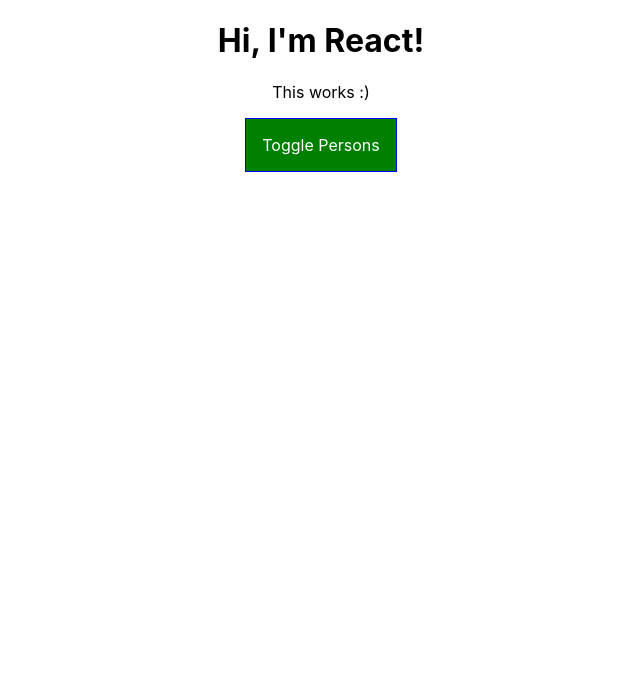
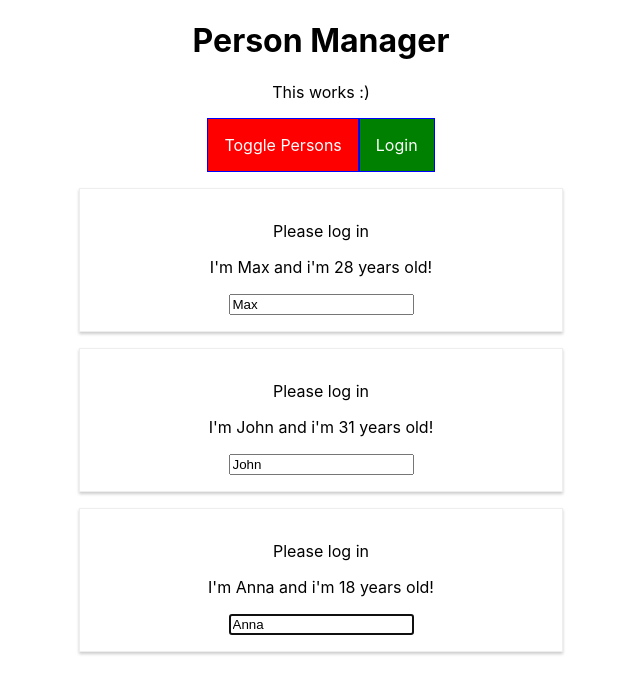
Before and after one commit to romiki44/ReactJS2, a React (Create React App) app: page / in a window 1280 px wide. Shown: the top 694 px of the page, without its empty margins (319-959 px from the left). Built offline with nearby package versions, Linux system fonts and the light colour scheme.

Commit message:
section07  done

```diff
--- a/package.json
+++ b/package.json
@@ -3,6 +3,7 @@
   "version": "0.1.0",
   "private": true,
   "dependencies": {
+    "prop-types": "^15.7.2",
     "radium": "^0.25.2",
     "react": "^16.8.6",
     "react-dom": "^16.8.6",
--- a/src/components/Cockpit/Cockpit.js
+++ b/src/components/Cockpit/Cockpit.js
@@ -1,7 +1,20 @@
-import React from 'react';
+import React, {useEffect, useRef, useContext} from 'react';
 import classes from './Cockpit.module.css';
+import AuthContext from '../../context/auth-context';
 
-const cockpit = (props) => {
+const Cockpit = (props) => {
+  const toggleBtnRef=useRef(null);
+  const authContext=useContext(AuthContext);
+
+  console.log(authContext.authenticated);
+
+  useEffect(()=>{
+    //console.log('Cockpit.js useEffect');
+
+    //po componenetDidMount sa aktivuje click-event
+    toggleBtnRef.current.click();
+  }, []);
+
   const assignedClasses = [];
   let btnClass='';
   if(props.showPersons) {
@@ -17,15 +30,17 @@
 
   return (
     <div className={classes.Cockpit}>
-      <h1>Hi, I'm React!</h1>
+      <h1>{props.title}</h1>
       <p className={assignedClasses.join(' ')}>This works :)</p>
       <button
+        ref={toggleBtnRef}
         className={btnClass}
         onClick={props.clicked}>
         Toggle Persons
       </button>
+      <button onClick={authContext.login}>Login</button>
     </div>
   );
 }
 
-export default cockpit;
+export default Cockpit;
--- a/src/components/Persons/Person/Person.js
+++ b/src/components/Persons/Person/Person.js
@@ -1,14 +1,58 @@
-import React from 'react';
-import classes from  './Person.module.css';
+import React, { Component } from 'react';
+import classes from './Person.module.css';
+import Aux from '../../../hoc/Auxilarity';
+import withClasses from '../../../hoc/withClasses';
+import PropTypes from 'prop-types';
+import AuthContext from '../../../context/auth-context';
 
-const person = (props) => {
-  return (
-    <div className={classes.Person}>
-      <p onClick={props.click}> I'm {props.name} and i'm {props.age} years old!</p>
-      <p>{props.children}</p>
-      <input type="text" onChange={props.changed} value={props.name}/>
-    </div>
-  )
+class Person extends Component {
+  constructor() {
+    super();
+    //this.inputElement=React.createRef()
+    this.inputElementRef=React.createRef();
+  }
+
+  // len v class-componentoch
+  static contextType=AuthContext;
+
+  componentDidMount() {
+    //klasicky javascript - vzdy len prvy
+    //document.querySelector('input').focus();
+
+    //len pre class component...posledny element
+    //this.inputElement.focus();
+
+    //novsi sposob
+    this.inputElementRef.current.focus();
+
+    console.log(this.context.authenticated);
+  }
+
+  render() {
+    //console.log('Person.js render');
+    return (
+      <Aux>
+        {this.context.authenticated ? <p>Authenticated!</p> : <p>Please log in</p>}
+        <p onClick={this.props.click}> I'm {this.props.name} and i'm {this.props.age} years old!</p>
+        <p>{this.props.children}</p>
+        <input
+          //ref={(inputEl)=>{this.inputElement = inputEl}}
+          ref={this.inputElementRef} //novsi sposob
+          type="text"
+          onChange={this.props.changed}
+          value={this.props.name} />
+      </Aux>
+    )
+  }
 }
 
-export default person;
+// definicia povolenych props a typov props
+// pokial nesedia, vyhodi chybovu hlasku - len v developer mode
+Person.propTypes={
+  click: PropTypes.func,
+  name: PropTypes.string,
+  age: PropTypes.number,
+  changed: PropTypes.func
+};
+
+export default withClasses(Person, classes.Person);
--- a/src/components/Persons/Persons.js
+++ b/src/components/Persons/Persons.js
@@ -1,14 +1,18 @@
 import React from 'react';
 import Person from './Person/Person';
 
-const persons=(props)=>props.persons.map((person, index) => {
-    return <Person
+const Persons = (props) => {
+  //console.log('Persons.js render');
+  return props.persons.map((person, index) => {
+      return <Person
         click={() => props.clicked(index)}
         changed={(event) => props.changed(event, person.id)}
         name={person.name}
         age={person.age}
         key={person.id}
       />
-});
+    })
 
-export default persons;
+};
+
+export default Persons;
--- a/src/containers/App.js
+++ b/src/containers/App.js
@@ -3,8 +3,15 @@
 import classes from './App.module.css';
 import Persons from '../components/Persons/Persons';
 import Cockpit from '../components/Cockpit/Cockpit';
+import WithClass from '../hoc/WithClass';
+import AuthContext from '../context/auth-context';
 
 class App extends Component {
+  // constructor(props) {
+  //   super(props);
+  //   console.log('App.js constructor');
+  // }
+
   state = {
     persons: [
       { id: 'asde1', name: 'Max', age: 28 },
@@ -12,7 +19,18 @@
       { id: 'asdf7', name: 'Anna', age: 18 }
     ],
     otherState: 'some value',
-    showPersons: false
+    showPersons: false,
+    counter: 0,
+    authenticated: false
+  }
+
+  static getDerivedStateFromProps(props, state) {
+    //console.log('App.js getDerivedStateFromProps', props);
+    return state;
+  }
+
+  componentDidMount() {
+    //console.log('App.js componentDidMount');
   }
 
   nameChangeHandler = (event, id) => {
@@ -30,7 +48,12 @@
     const persons = [...this.state.persons];
     persons[personIndex] = person;
 
-    this.setState({ persons: persons })
+    this.setState((prevState, props) => {
+      return {
+        persons: persons,
+        counter: prevState.counter + 1  //korekny counter, nikdy nie priamo!!
+      };
+    });
   }
 
   deletePersonHandler = (index) => {
@@ -46,24 +69,37 @@
     this.setState({ showPersons: !doesShow })
   }
 
+  loginHandler = () => {
+    //len priklad
+    this.setState({ authenticated: true })
+  }
+
   render() {
+    //console.log('App.js render');
     let persons = null;
 
     if (this.state.showPersons) {
       persons = <Persons
-            persons={this.state.persons}
-            clicked={this.deletePersonHandler}
-            changed={this.nameChangeHandler} />;
+        persons={this.state.persons}
+        clicked={this.deletePersonHandler}
+        changed={this.nameChangeHandler}
+        isAuthenticated={this.state.authenticated} />;
     }
 
     return (
-        <div className={classes.App}>
+      <WithClass classes={classes.App}>
+        <AuthContext.Provider value={{
+          authenticated: this.state.authenticated,
+          login: this.loginHandler
+        }}>
           <Cockpit
+            title={this.props.appTitle}
             showPersons={this.state.showPersons}
             persons={this.state.persons}
-            clicked={this.togglePersonHandler}/>
+            clicked={this.togglePersonHandler} />
           {persons}
-        </div>
+        </AuthContext.Provider>
+      </WithClass >
     );
   }
 }
--- /dev/null
+++ b/src/context/auth-context.js
@@ -0,0 +1,8 @@
+import React from 'react';
+
+const authContext=React.createContext({
+  authenticated: false,
+  login: ()=>{}
+});
+
+export default authContext;
--- /dev/null
+++ b/src/hoc/Auxilarity.js
@@ -0,0 +1,3 @@
+const Aux = props => props.children;
+
+export default Aux;
--- /dev/null
+++ b/src/hoc/WithClass.js
@@ -0,0 +1,7 @@
+import React from 'react';
+
+const WithClasss = props => (
+  <div className={props.classes}>{props.children}</div>
+);
+
+export default WithClasss;
--- /dev/null
+++ b/src/hoc/withClasses.js
@@ -0,0 +1,11 @@
+import React from 'react';
+
+const withClasses=(WrappedComponent, className)=> {
+  return props=> (
+    <div className={className}>
+      <WrappedComponent {...props}/>
+    </div>
+  );
+};
+
+export default withClasses;
--- a/src/index.js
+++ b/src/index.js
@@ -4,7 +4,7 @@
 import App from './containers/App';
 import * as serviceWorker from './serviceWorker';
 
-ReactDOM.render(<App />, document.getElementById('root'));
+ReactDOM.render(<App appTitle="Person Manager"/>, document.getElementById('root'));
 
 // If you want your app to work offline and load faster, you can change
 // unregister() to register() below. Note this comes with some pitfalls.
```
